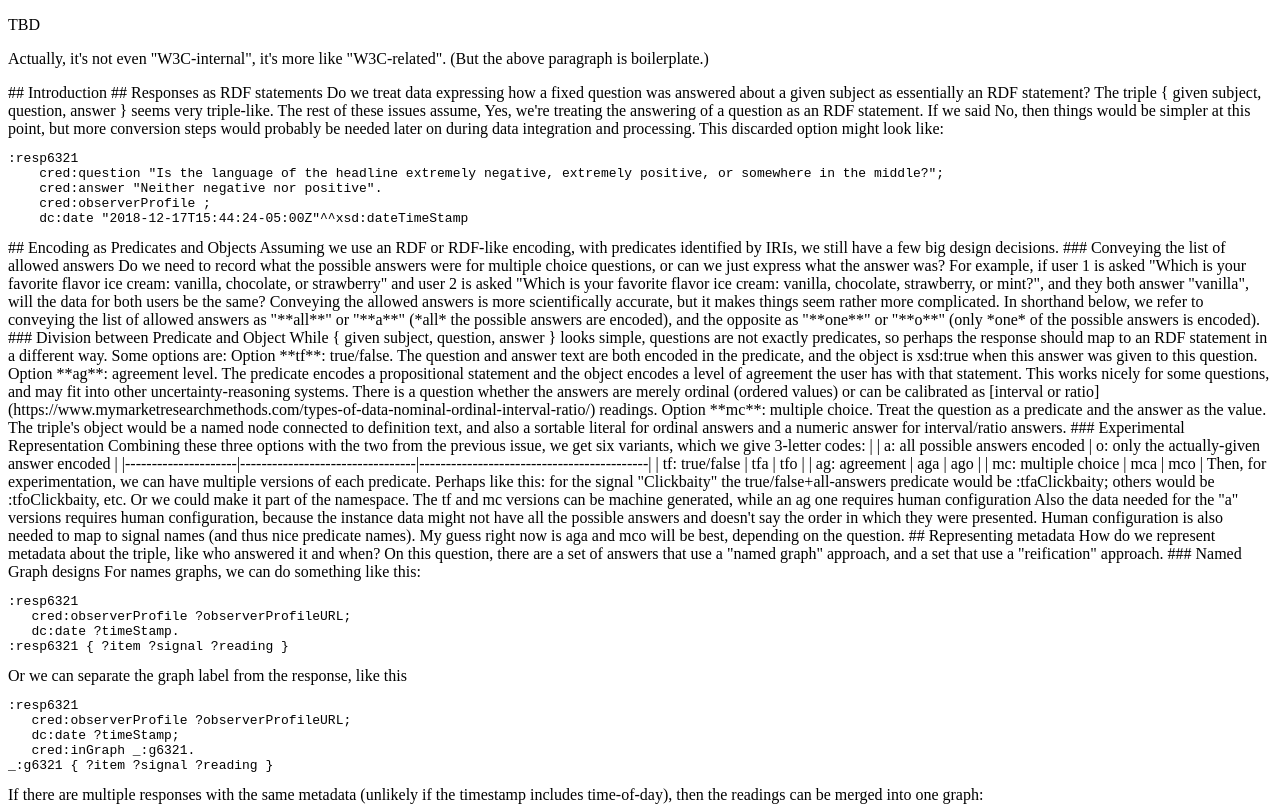
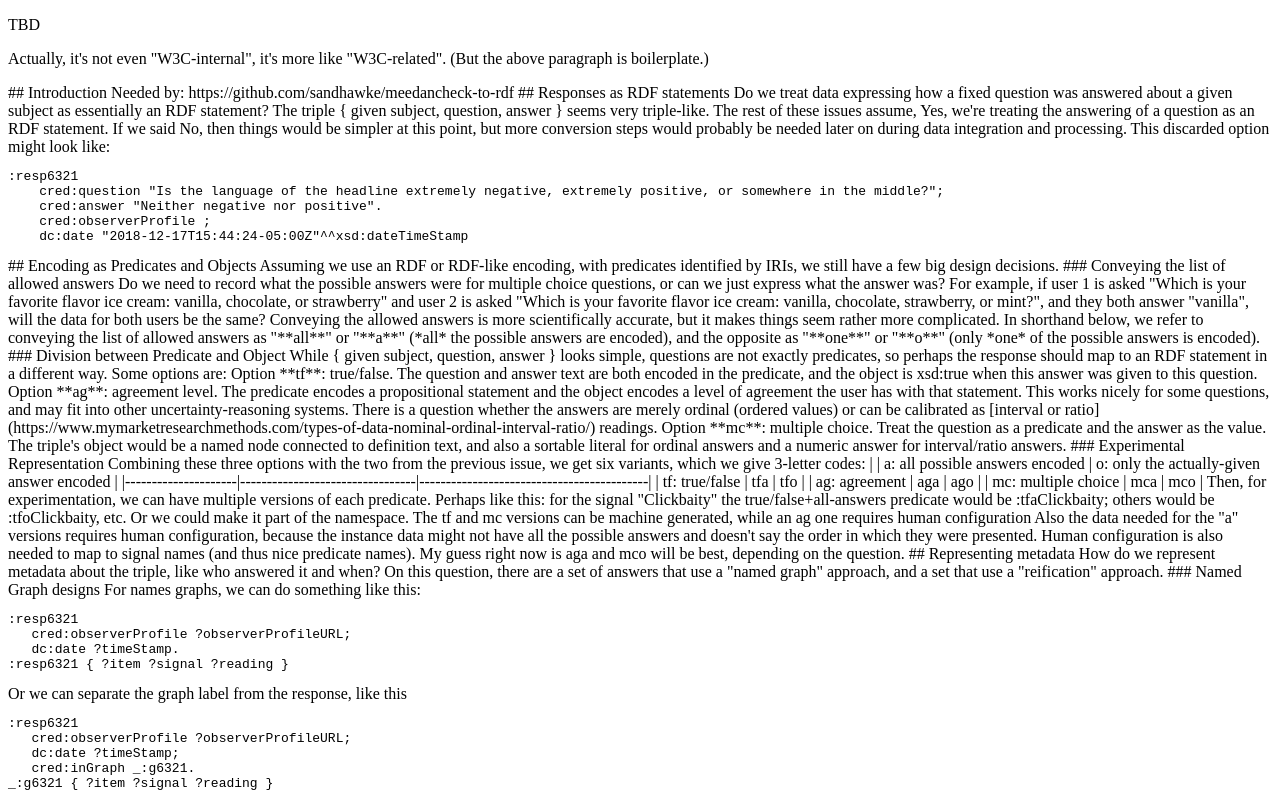
Before and after one commit to sandhawke/csig-import-meedancheck, a website: page about-the-schema.html in a window 1280 px wide. Shown: the top 804 px of the page. Drawn offline with Linux system fonts and the light colour scheme.

Commit message:
link back to README

```diff
--- a/about-the-schema.html
+++ b/about-the-schema.html
@@ -36,6 +36,8 @@
     </section>
 
 ## Introduction
+
+Needed by: https://github.com/sandhawke/meedancheck-to-rdf
 
 ## Responses as RDF statements
 
```
